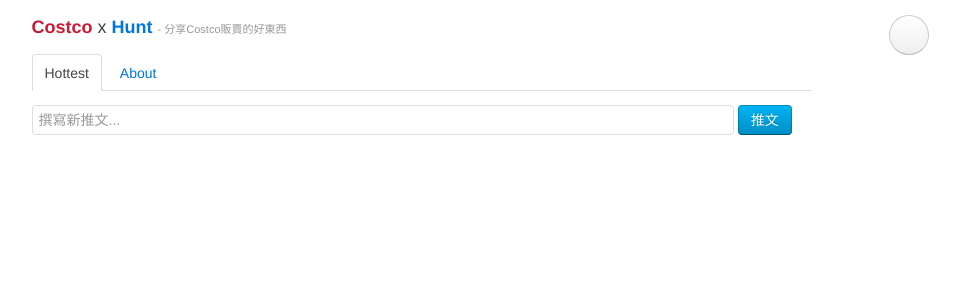
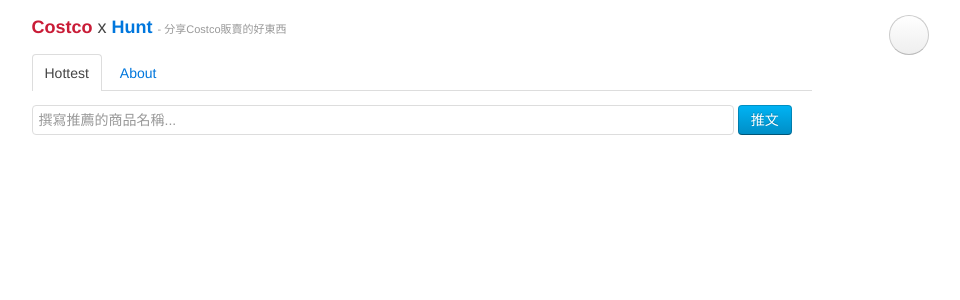
Before and after one commit to PeterLiao/CityHunt, a Django app: page /hottest/ in a window 1280 px wide. Shown: the top 300 px of the page, without its empty margins (160-1120 px from the left). Run offline with Django 3.2, Linux system fonts and the light colour scheme; data that the repository does not hold is empty; parts of the project's set-up code (start-up, migrations or seed data) failed here and were passed over; some libraries are stand-ins or nearby versions.

Commit message:
Update place holder default wording

```diff
--- a/templates/hottest.html
+++ b/templates/hottest.html
@@ -120,9 +120,9 @@
         <input type="hidden" id="city_id" name="city_id" value="1">
         <div class="uk-form">
             <fieldset data-uk-margin>
-                <input type="text" id="id_post_title" maxlength="30" name="post_title" style="width: 90%;" placeholder="撰寫新推文..." onfocus="change_to_edit_mode();" onblur="change_to_view_mode();"></textarea>
+                <input type="text" id="id_post_title" maxlength="30" name="post_title" style="width: 90%;" placeholder="撰寫推薦的商品名稱..." onfocus="change_to_edit_mode();" onblur="change_to_view_mode();"></textarea>
                 <input class="uk-button uk-button-primary" type="button" value="推文" onclick="submit_post();"/>
-                <textarea id="id_post_text" name="post_text" maxlength="60" rows="4" style="display:none; width: 90%;" placeholder="產品描述..." onfocus="change_to_edit_mode();" onblur="change_to_view_mode();"></textarea>
+                <textarea id="id_post_text" name="post_text" maxlength="60" rows="4" style="display:none; width: 90%;" placeholder="商品介紹或使用心得" onfocus="change_to_edit_mode();" onblur="change_to_view_mode();"></textarea>
             </fieldset>
         </div>
     </form>
```
